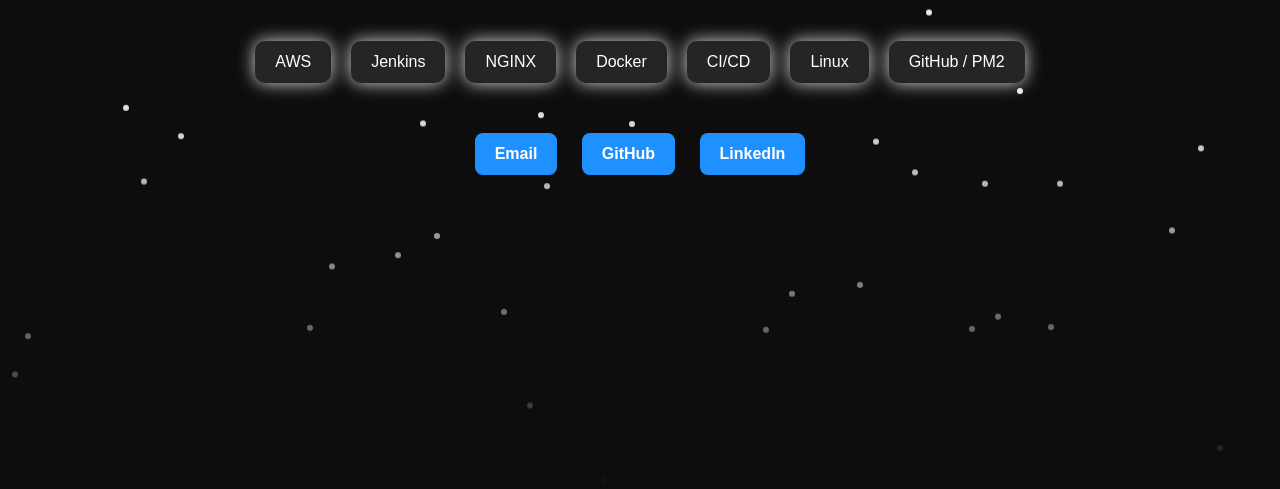
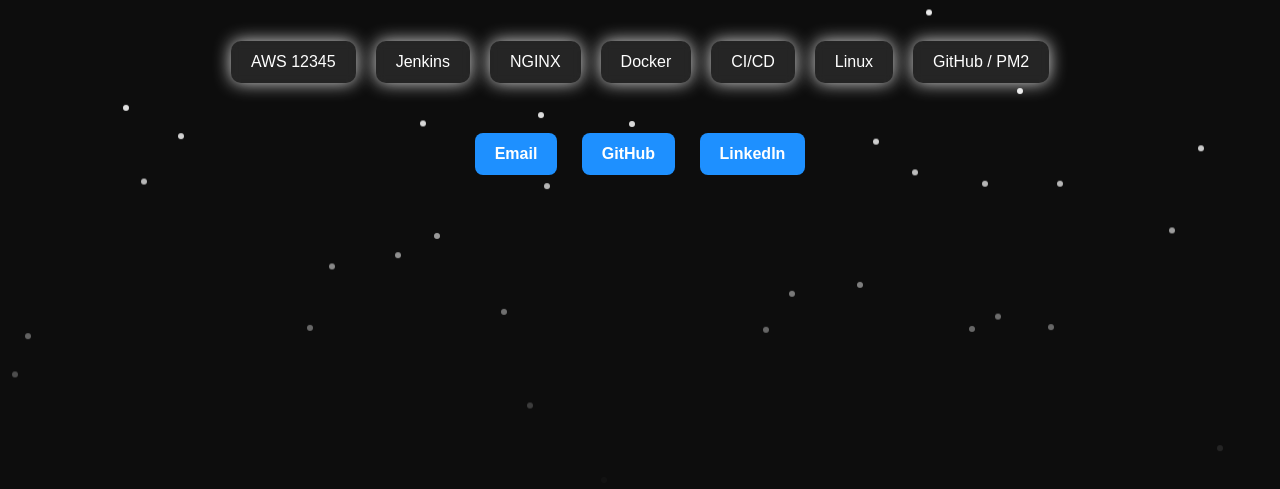
Before and after one commit to navinkumar2701007/navin, a plain HTML site: page index.html in a window 1280 px wide. Shown: the part 311-800 px from the top of the page. Drawn offline with nearby package versions, Linux system fonts and the light colour scheme.

Commit message:
Update index.html
Signed-off-by: navin2701 <navinkumar2701007@gmail.com>

```diff
--- a/index.html
+++ b/index.html
@@ -114,7 +114,7 @@
     <p id="subtitle">DevOps Engineer | AWS | Linux | Jenkins | CI/CD | NGINX</p>
 
     <div class="tech-container">
-        <div class="tech-box">AWS</div>
+        <div class="tech-box">AWS 12345</div>
         <div class="tech-box">Jenkins</div>
         <div class="tech-box">NGINX</div>
         <div class="tech-box">Docker</div>
```
